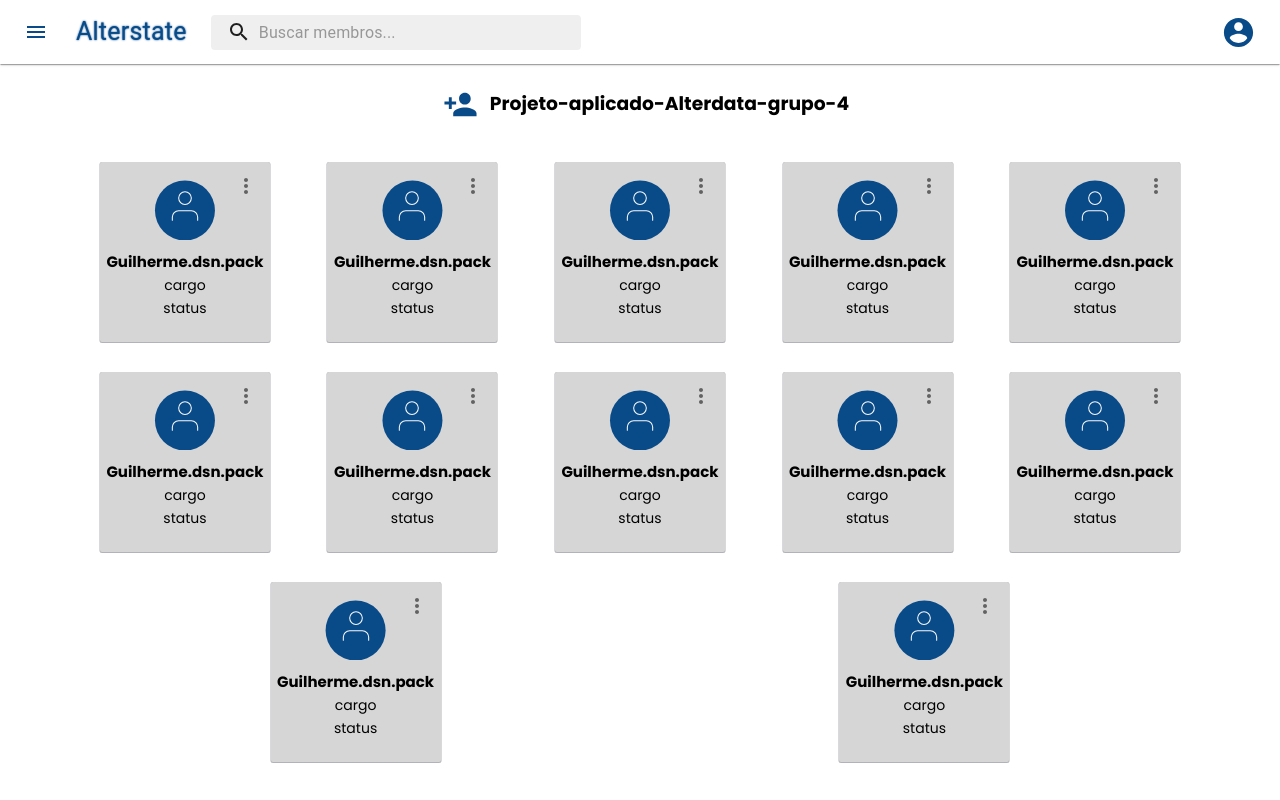
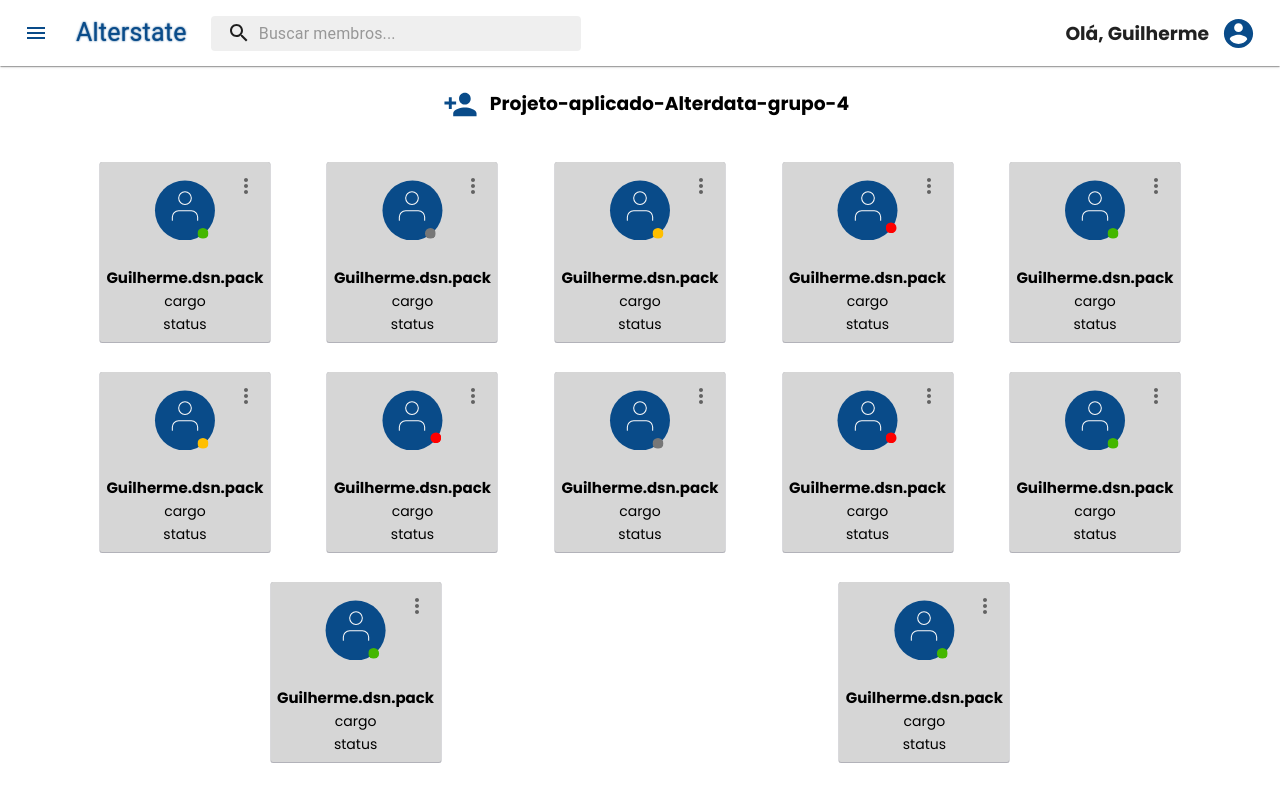
Before and after one commit to lucascs20182/alterstatus, a React (Vite) app: page /home in a window 1280 px wide. Built offline with nearby package versions, Linux system fonts and the light colour scheme.

Commit message:
Status e Atualização da Home

```diff
--- a/src/components/Appbar/Appbar.jsx
+++ b/src/components/Appbar/Appbar.jsx
@@ -26,6 +26,7 @@ import ListItem from '@material-ui/core/ListItem';
 import ListItemIcon from '@material-ui/core/ListItemIcon';
 import ListItemText from '@material-ui/core/ListItemText';
 import CardMembros from '../Card/Card'
+import { AddCircle } from '@material-ui/icons';
 
 const drawerWidth = 240;
 
@@ -43,12 +44,6 @@ export default function PrimarySearchAppBar() {
     }
 
     setState({ ...state, [anchor]: open });
-  };
-
-
-
-  const handleToggle = () => {
-    setOpen((prevOpen) => !prevOpen);
   };
 
   const isMenuOpen = Boolean(anchorEl);
@@ -114,6 +109,7 @@ export default function PrimarySearchAppBar() {
               </div>
               <div className={classes.grow} />
               <div className={classes.sectionDesktop}>
+              <h3>Olá, Guilherme</h3>
                 <IconButton
                   edge="end"
                   aria-label="user"
@@ -145,9 +141,11 @@ export default function PrimarySearchAppBar() {
               <Divider />
               <h3 className={classes.createSquad}>
                 Criar sala
-                <Icon color="secondary" style={{ fontSize: 28, marginLeft: 120, }}>
-                  add_circle
-                </Icon>
+                <AddCircle
+                    color="secondary"
+                    style={{ fontSize: 28,
+                    marginLeft: 120, }}>
+                  </AddCircle>
               </h3>
 
               <Divider />
@@ -220,7 +218,6 @@ const useStyles = makeStyles((theme) => ({
   },
   inputInput: {
     padding: theme.spacing(1, 1, 1, 0),
-    // vertical padding + font size from searchIcon
     paddingLeft: `calc(1em + ${theme.spacing(4)}px)`,
     transition: theme.transitions.create('width'),
     width: '100%',
@@ -275,7 +272,7 @@ const useStyles = makeStyles((theme) => ({
 
   img: {
     width: "100px",
-    height: "30px",
+    height: "25px",
     alignItems: "center",
     justifyContent: "center",
     display: "flex",
--- a/src/components/Card/Card.jsx
+++ b/src/components/Card/Card.jsx
@@ -1,4 +1,8 @@
 import React from 'react'
+import Online from '../../components/Status/StatusOnline';
+import Offline from '../../components/Status/StatusOffline';
+import Ausente from '../../components/Status/StatusAusente';
+import Ocupado from '../../components/Status/StatusOcupado';
 import ButtonCard from '../Button/ButtonMenu'
 import user from '../../assets/user.svg'
 import fonts from '../../fonts/Fonts.css'
@@ -105,7 +109,7 @@ export default function CardMembros(props) {
               <ButtonCard/>
               <h3 className={classes.avatar}><img className={classes.user} src={user} /></h3>
             </div>
-            <h3 className={classes.nome}>Guilherme.dsn.pack</h3>
+            <h3 className={classes.nome}><Online />Guilherme.dsn.pack</h3>
             <p className={classes.cargo}>cargo</p>
             <p className={classes.status}>status</p>
           </div>
@@ -116,7 +120,7 @@ export default function CardMembros(props) {
               <ButtonCard />
               <h3 className={classes.avatar}><img className={classes.user} src={user} /></h3>
             </div>
-            <h3 className={classes.nome}>Guilherme.dsn.pack</h3>
+            <h3 className={classes.nome}><Offline />Guilherme.dsn.pack</h3>
             <p className={classes.cargo}>cargo</p>
             <p className={classes.status}>status</p>
           </div>
@@ -127,7 +131,7 @@ export default function CardMembros(props) {
               <ButtonCard />
               <h3 className={classes.avatar}><img className={classes.user} src={user} /></h3>
             </div>
-            <h3 className={classes.nome}>Guilherme.dsn.pack</h3>
+            <h3 className={classes.nome}><Ausente />Guilherme.dsn.pack</h3>
             <p className={classes.cargo}>cargo</p>
             <p className={classes.status}>status</p>
           </div>
@@ -138,7 +142,7 @@ export default function CardMembros(props) {
               <ButtonCard />
               <h3 className={classes.avatar}><img className={classes.user} src={user} /></h3>
             </div>
-            <h3 className={classes.nome}>Guilherme.dsn.pack</h3>
+            <h3 className={classes.nome}><Ocupado />Guilherme.dsn.pack</h3>
             <p className={classes.cargo}>cargo</p>
             <p className={classes.status}>status</p>
           </div>
@@ -149,7 +153,7 @@ export default function CardMembros(props) {
               <ButtonCard />
               <h3 className={classes.avatar}><img className={classes.user} src={user} /></h3>
             </div>
-            <h3 className={classes.nome}>Guilherme.dsn.pack</h3>
+            <h3 className={classes.nome}><Online />Guilherme.dsn.pack</h3>
             <p className={classes.cargo}>cargo</p>
             <p className={classes.status}>status</p>
           </div>
@@ -160,7 +164,7 @@ export default function CardMembros(props) {
               <ButtonCard />
               <h3 className={classes.avatar}><img className={classes.user} src={user} /></h3>
             </div>
-            <h3 className={classes.nome}>Guilherme.dsn.pack</h3>
+            <h3 className={classes.nome}><Ausente/>Guilherme.dsn.pack</h3>
             <p className={classes.cargo}>cargo</p>
             <p className={classes.status}>status</p>
           </div>
@@ -171,7 +175,7 @@ export default function CardMembros(props) {
               <ButtonCard />
               <h3 className={classes.avatar}><img className={classes.user} src={user} /></h3>
             </div>
-            <h3 className={classes.nome}>Guilherme.dsn.pack</h3>
+            <h3 className={classes.nome}><Ocupado />Guilherme.dsn.pack</h3>
             <p className={classes.cargo}>cargo</p>
             <p className={classes.status}>status</p>
           </div>
@@ -182,7 +186,7 @@ export default function CardMembros(props) {
               <ButtonCard />
               <h3 className={classes.avatar}><img className={classes.user} src={user} /></h3>
             </div>
-            <h3 className={classes.nome}>Guilherme.dsn.pack</h3>
+            <h3 className={classes.nome}><Offline />Guilherme.dsn.pack</h3>
             <p className={classes.cargo}>cargo</p>
             <p className={classes.status}>status</p>
           </div>
@@ -193,7 +197,7 @@ export default function CardMembros(props) {
               <ButtonCard />
               <h3 className={classes.avatar}><img className={classes.user} src={user} /></h3>
             </div>
-            <h3 className={classes.nome}>Guilherme.dsn.pack</h3>
+            <h3 className={classes.nome}><Ocupado />Guilherme.dsn.pack</h3>
             <p className={classes.cargo}>cargo</p>
             <p className={classes.status}>status</p>
           </div>
@@ -204,7 +208,7 @@ export default function CardMembros(props) {
               <ButtonCard />
               <h3 className={classes.avatar}><img className={classes.user} src={user} /></h3>
             </div>
-            <h3 className={classes.nome}>Guilherme.dsn.pack</h3>
+            <h3 className={classes.nome}><Online />Guilherme.dsn.pack</h3>
             <p className={classes.cargo}>cargo</p>
             <p className={classes.status}>status</p>
           </div>
@@ -215,7 +219,7 @@ export default function CardMembros(props) {
               <ButtonCard />
               <h3 className={classes.avatar}><img className={classes.user} src={user} /></h3>
             </div>
-            <h3 className={classes.nome}>Guilherme.dsn.pack</h3>
+            <h3 className={classes.nome}><Online />Guilherme.dsn.pack</h3>
             <p className={classes.cargo}>cargo</p>
             <p className={classes.status}>status</p>
           </div>
@@ -226,7 +230,7 @@ export default function CardMembros(props) {
               <ButtonCard />
               <h3 className={classes.avatar}><img className={classes.user} src={user} /></h3>
             </div>
-            <h3 className={classes.nome}>Guilherme.dsn.pack</h3>
+            <h3 className={classes.nome}><Online />Guilherme.dsn.pack</h3>
             <p className={classes.cargo}>cargo</p>
             <p className={classes.status}>status</p>
           </div>
--- /dev/null
+++ b/src/components/Status/StatusAusente.jsx
@@ -0,0 +1,43 @@
+import React from 'react';
+import Badge from '@material-ui/core/Badge';
+import { makeStyles, withStyles } from '@material-ui/core/styles';
+
+const StyledBadge = withStyles((theme) => ({
+  badge: {
+    clipPath: "circle()",
+    width: 11,
+    height: 11,
+    display: 'flex',
+    backgroundColor: '#ffbf00',
+    color: '#ffbf00',
+    bottom: 25,
+    left: 95,
+  },
+}))(Badge);
+
+const useStyles = makeStyles((theme) => ({
+  root: {
+    display: 'flex',
+    '& > *': {
+      margin: theme.spacing(1),
+    },
+  },
+}));
+
+export default function Ausente() {
+  const classes = useStyles();
+
+  return (
+    <div className={classes.root}>
+      <StyledBadge
+        overlap="circular"
+        anchorOrigin={{
+          vertical: 'bottom',
+          horizontal: 'left',
+        }}
+        variant="dot"
+      >
+      </StyledBadge>
+    </div>
+  );
+}
--- /dev/null
+++ b/src/components/Status/StatusOcupado.jsx
@@ -0,0 +1,43 @@
+import React from 'react';
+import Badge from '@material-ui/core/Badge';
+import { makeStyles, withStyles } from '@material-ui/core/styles';
+
+const StyledBadge = withStyles((theme) => ({
+  badge: {
+    clipPath: "circle()",
+    width: 11,
+    height: 11,
+    display: 'flex',
+    backgroundColor: '#ff0000',
+    color: '#ff0000',
+    bottom: 25,
+    left: 95,
+  },
+}))(Badge);
+
+const useStyles = makeStyles((theme) => ({
+  root: {
+    display: 'flex',
+    '& > *': {
+      margin: theme.spacing(1),
+    },
+  },
+}));
+
+export default function Ocupado() {
+  const classes = useStyles();
+
+  return (
+    <div className={classes.root}>
+      <StyledBadge
+        overlap="circular"
+        anchorOrigin={{
+          vertical: 'center',
+          horizontal: 'center',
+        }}
+        variant="dot"
+      >
+      </StyledBadge>
+    </div>
+  );
+}
--- /dev/null
+++ b/src/components/Status/StatusOffline.jsx
@@ -0,0 +1,43 @@
+import React from 'react';
+import Badge from '@material-ui/core/Badge';
+import { makeStyles, withStyles } from '@material-ui/core/styles';
+
+const StyledBadge = withStyles((theme) => ({
+  badge: {
+    clipPath: "circle()",
+    width: 11,
+    height: 11,
+    display: 'flex',
+    backgroundColor: '#777777',
+    color: '#777777',
+    bottom: 25,
+    left: 95,
+  },
+}))(Badge);
+
+const useStyles = makeStyles((theme) => ({
+  root: {
+    display: 'flex',
+    '& > *': {
+      margin: theme.spacing(1),
+    },
+  },
+}));
+
+export default function Offline() {
+  const classes = useStyles();
+
+  return (
+    <div className={classes.root}>
+      <StyledBadge
+        overlap="circular"
+        anchorOrigin={{
+          vertical: 'bottom',
+          horizontal: 'left',
+        }}
+        variant="dot"
+      >
+      </StyledBadge>
+    </div>
+  );
+}
--- /dev/null
+++ b/src/components/Status/StatusOnline.jsx
@@ -0,0 +1,43 @@
+import React from 'react';
+import Badge from '@material-ui/core/Badge';
+import { makeStyles, withStyles } from '@material-ui/core/styles';
+
+const StyledBadge = withStyles((theme) => ({
+  badge: {
+    clipPath: "circle()",
+    width: 11,
+    height: 11,
+    display: 'flex',
+    backgroundColor: '#44b700',
+    color: '#44b700',
+    bottom: 25,
+    left: 95,
+  },
+}))(Badge);
+
+const useStyles = makeStyles((theme) => ({
+  root: {
+    display: 'flex',
+    '& > *': {
+      margin: theme.spacing(1),
+    },
+  },
+}));
+
+export default function Online() {
+  const classes = useStyles();
+
+  return (
+    <div className={classes.root}>
+      <StyledBadge
+        overlap="circular"
+        anchorOrigin={{
+          vertical: 'bottom',
+          horizontal: 'left',
+        }}
+        variant="dot"
+      >
+      </StyledBadge>
+    </div>
+  );
+}
```
